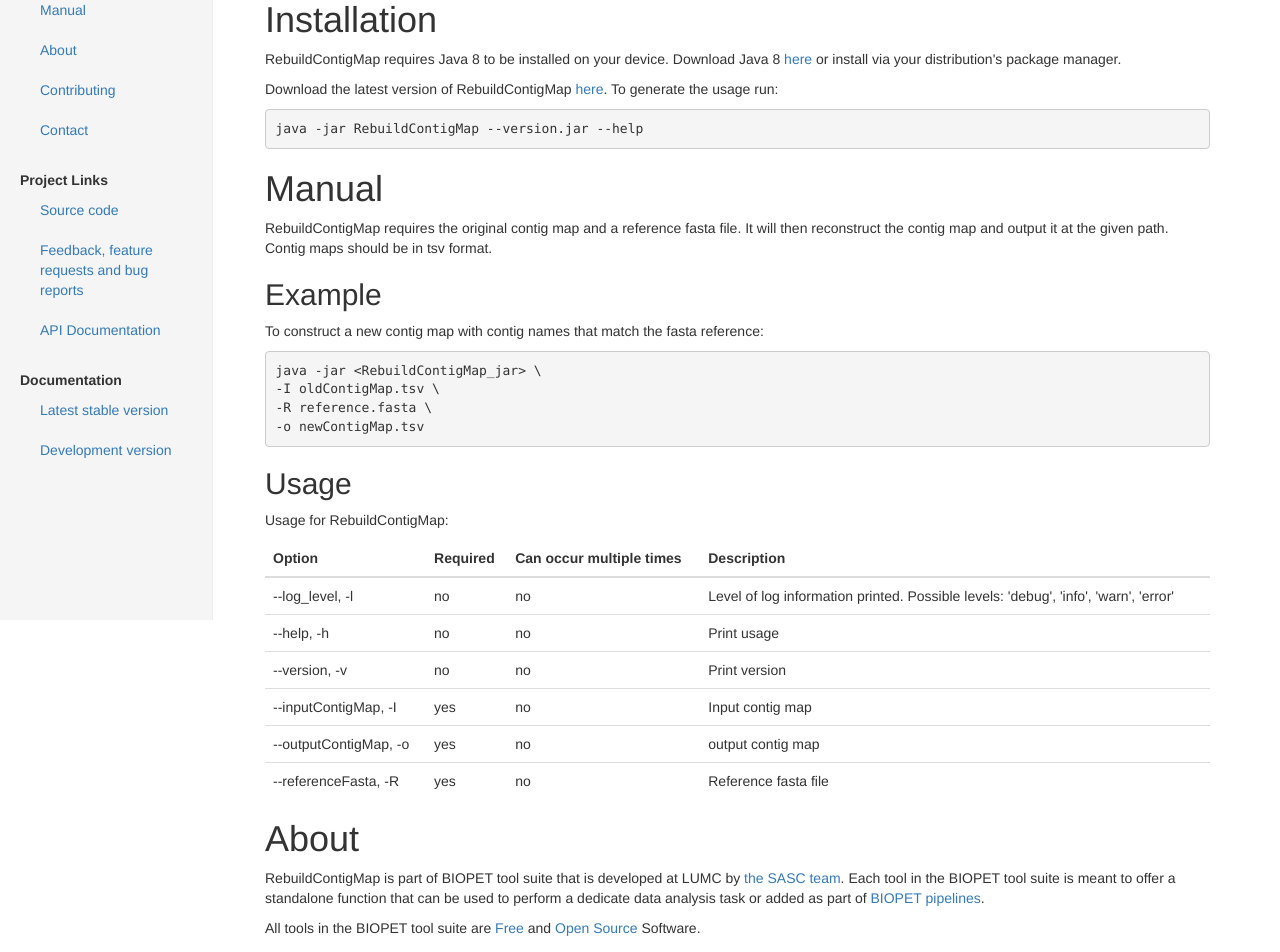
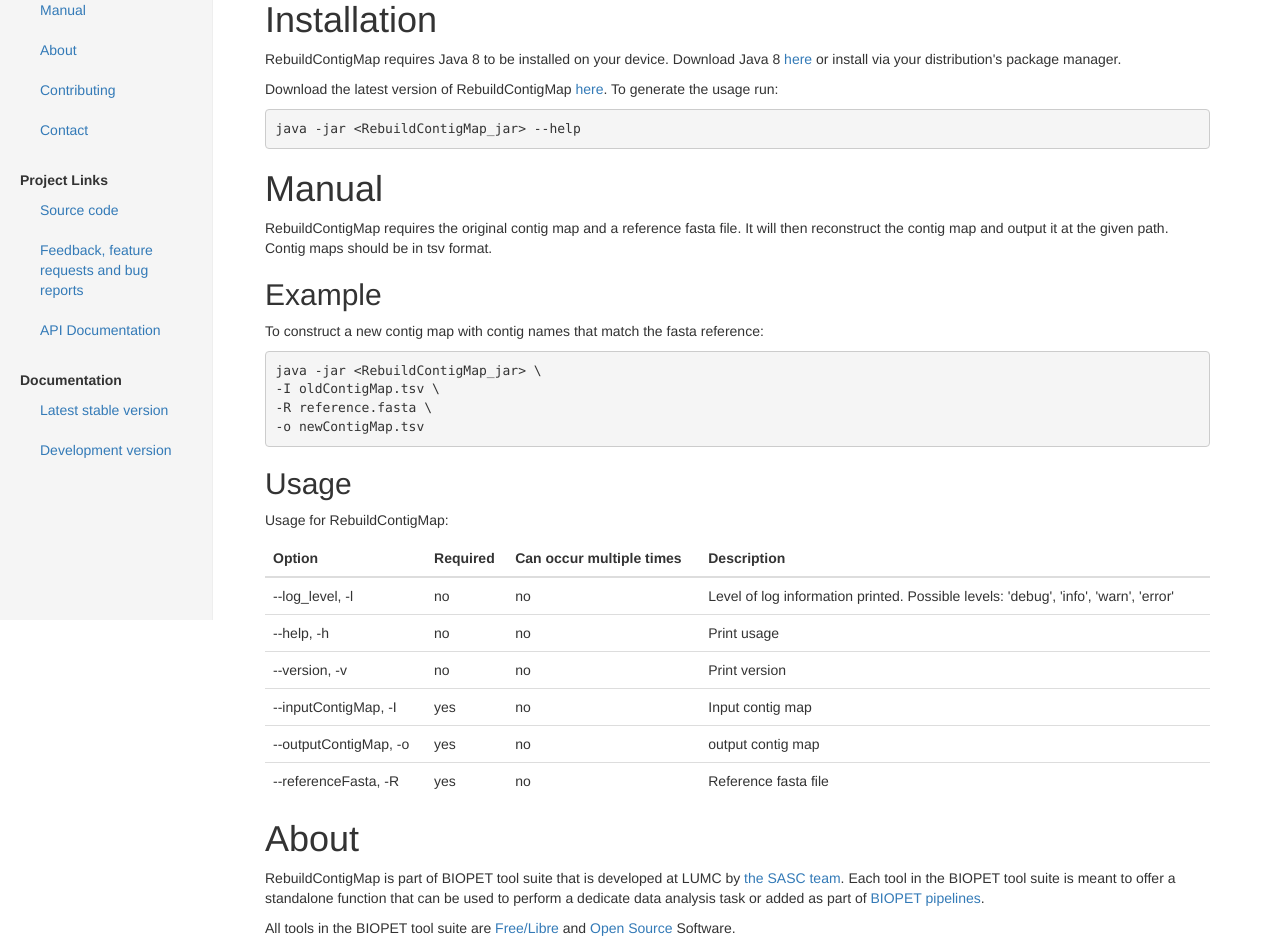
Before and after one commit to biopet/rebuildcontigmap, a plain HTML site: page develop/index.html in a window 1280 px wide. Shown: the part 180-1132 px from the top of the page. Drawn offline with nearby package versions, Linux system fonts and the light colour scheme.

Commit message:
updated site

```diff
--- a/develop/index.html
+++ b/develop/index.html
@@ -91,7 +91,7 @@
         or install via your distribution&#39;s package manager.</p>
         <p>Download the latest version of RebuildContigMap <a href="https://github.com/biopet/rebuildcontigmap/releases/">here</a>.
         To generate the usage run:</p>
-        <pre><code>java -jar RebuildContigMap --version.jar --help</code></pre>
+        <pre><code>java -jar &lt;RebuildContigMap_jar&gt; --help</code></pre>
 
         <h1 id="manual" class="section">Manual</h1>
         <p>RebuildContigMap requires the original contig map and a reference fasta file.
@@ -161,7 +161,7 @@
         <p>RebuildContigMap is part of BIOPET tool suite that is developed at LUMC by <a href="http://sasc.lumc.nl/">the SASC team</a>.
         Each tool in the BIOPET tool suite is meant to offer a standalone function that can be used to perform a
         dedicate data analysis task or added as part of <a href="http://biopet-docs.readthedocs.io/en/latest/">BIOPET pipelines</a>.</p>
-        <p>All tools in the BIOPET tool suite are <a href="https://www.gnu.org/philosophy/free-sw.html">Free</a> and
+        <p>All tools in the BIOPET tool suite are <a href="https://www.gnu.org/philosophy/free-sw.html">Free/Libre</a> and
         <a href="https://opensource.org/osd">Open Source</a> Software.</p>
 
         <h1 id="contributing" class="section">Contributing</h1>
```
